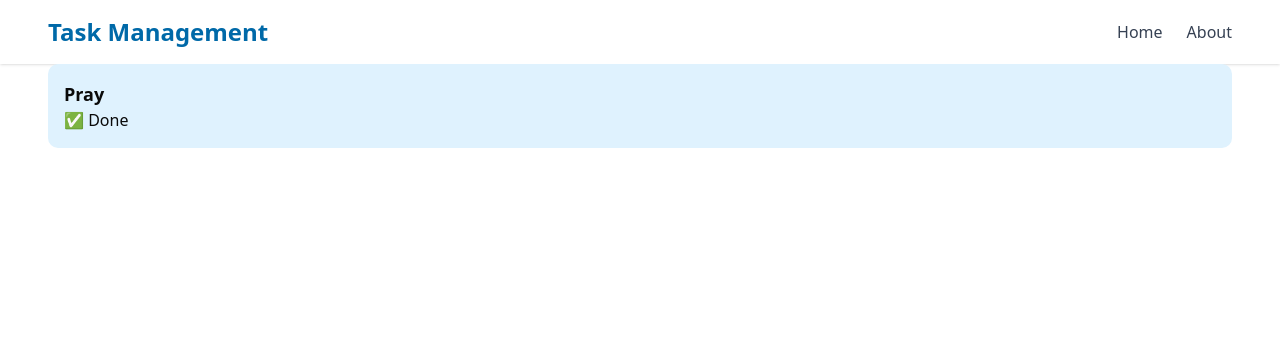
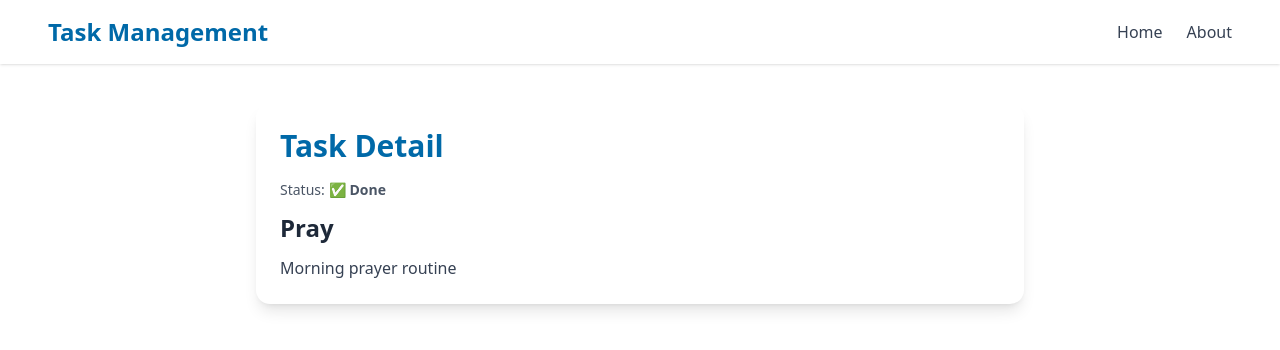
Before and after one commit to ADaneshS1/task-management, a React (Vite) app: page /tasks/1 in a window 1280 px wide. Shown: the top 350 px of the page. Built offline with nearby package versions, Linux system fonts and the light colour scheme.

Commit message:
feat: change taskId style

```diff
--- a/src/routes/taskId.tsx
+++ b/src/routes/taskId.tsx
@@ -1,5 +1,5 @@
 import type { Tasks } from "@/components/modules/task/schema";
-import { useParams } from "react-router";
+import { useParams, Link } from "react-router";
 
 const initialDataTasks: Tasks = [
   {
@@ -35,24 +35,36 @@ const initialDataTasks: Tasks = [
 ];
 
 export function TaskId() {
-  const params = useParams();
-  const { taskId } = params;
+  const { taskId } = useParams();
 
-  const task = initialDataTasks.find((task) => task.id === Number(taskId));
+  const task = initialDataTasks.find((t) => t.id === Number(taskId));
 
   if (!task) {
     return (
-      <div>
-        <h1>Task not found</h1>
-      </div>
+      <section className="max-w-3xl mx-auto mt-10 bg-white shadow-lg rounded-xl p-6">
+        <h1 className="text-2xl font-bold text-red-600 mb-2">Task not found</h1>
+        <Link to="/" className="text-sky-600 underline">
+          Back to Home
+        </Link>
+      </section>
     );
   }
 
   return (
-    <section className="flex justify-between gap-4 rounded-lg bg-sky-100 p-4">
-      <div>
-        <h2 className="text-lg font-bold">{task.title}</h2>
-        <p>{task.isDone ? "✅ Done" : "📝 Todo"}</p>
+    <section className="max-w-3xl mx-auto mt-10 p-6 bg-white shadow-lg rounded-xl">
+      <h1 className="text-3xl font-bold text-sky-700 mb-4">Task Detail</h1>
+
+      <div className="space-y-3">
+        <p className="text-gray-600 text-sm">
+          Status:
+          <span className="ml-1 font-semibold">
+            {task.isDone ? "✅ Done" : "📝 Todo"}
+          </span>
+        </p>
+
+        <h2 className="text-2xl font-semibold text-gray-800">{task.title}</h2>
+
+        <p className="text-gray-700">{task.description}</p>
       </div>
     </section>
   );
```
